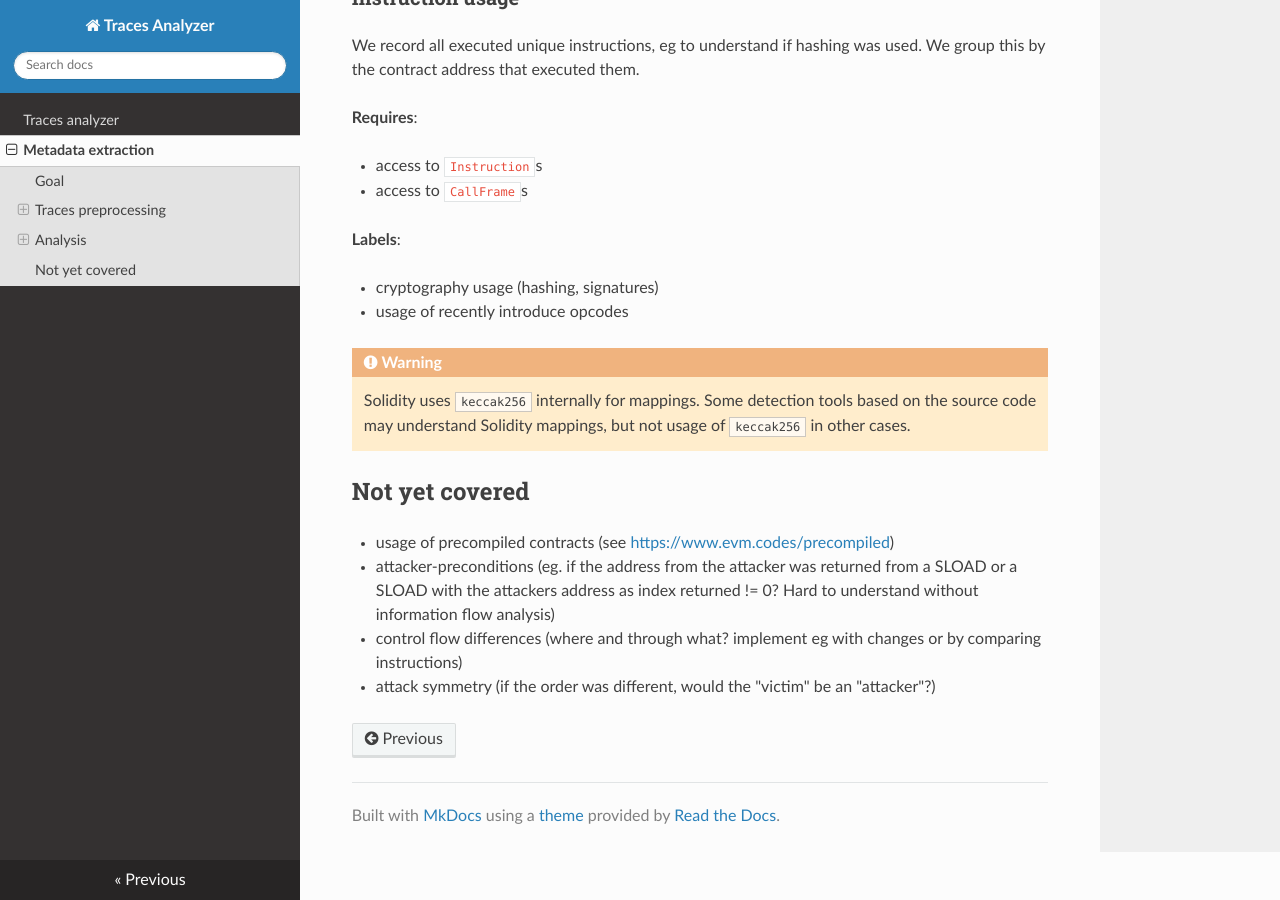
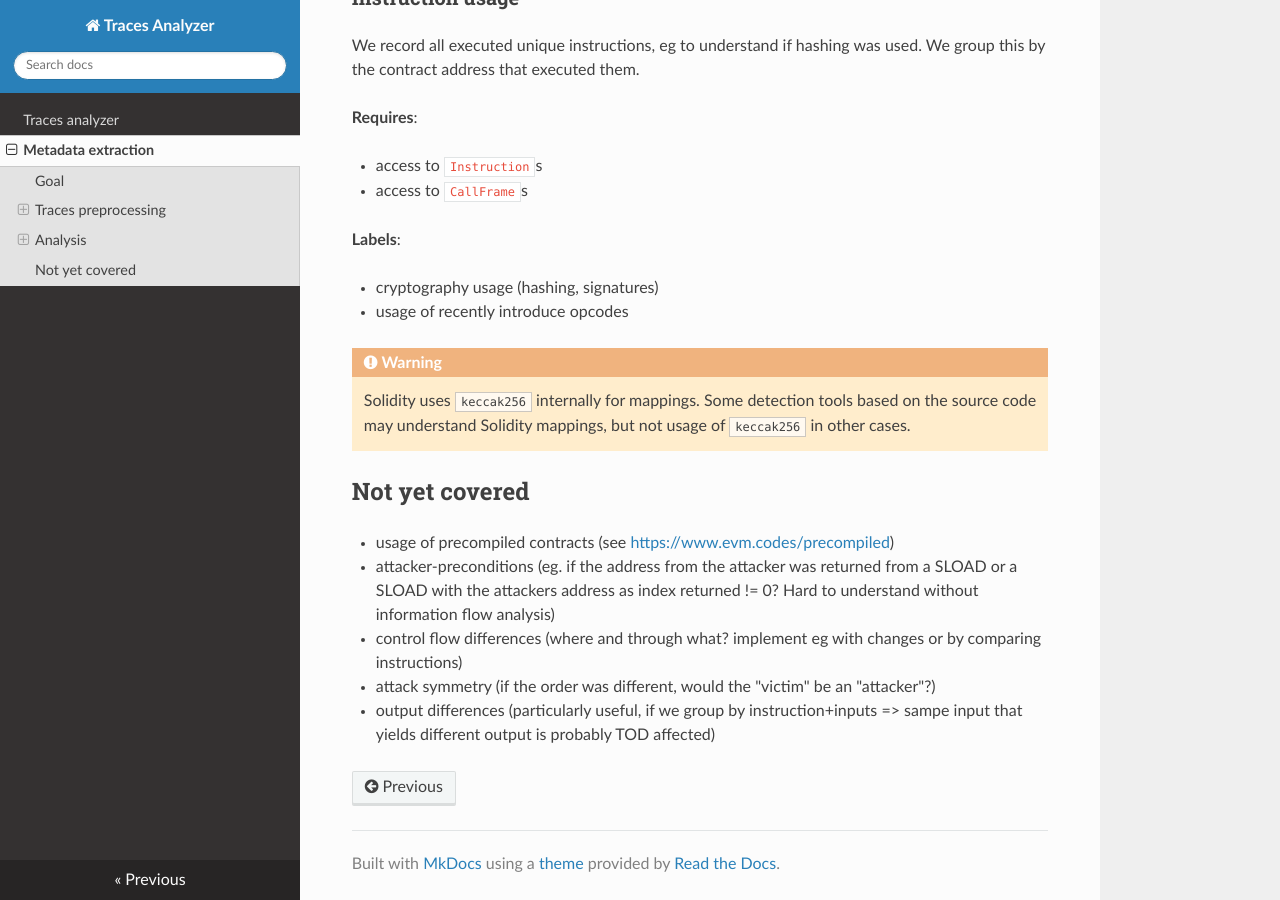
Before and after one commit to TOD-theses/traces_analyzer, an MkDocs documentation site: the page built from docs/metadata_extraction.md, in a window 1280 px wide and 900 px high, scrolled down 3831 px. Built offline with MkDocs 1.6.1, drawn with Linux system fonts in a browser that asks for light colours; nearby versions of some CDN libraries.

Commit message:
docs: add output differences idea

```diff
--- a/docs/metadata_extraction.md
+++ b/docs/metadata_extraction.md
@@ -150,3 +150,4 @@ We record all executed unique instructions, eg to understand if hashing was used
 - attacker-preconditions (eg. if the address from the attacker was returned from a SLOAD or a SLOAD with the attackers address as index returned != 0? Hard to understand without information flow analysis)
 - control flow differences (where and through what? implement eg with changes or by comparing instructions)
 - attack symmetry (if the order was different, would the "victim" be an "attacker"?)
+- output differences (particularly useful, if we group by instruction+inputs => sampe input that yields different output is probably TOD affected)
```
